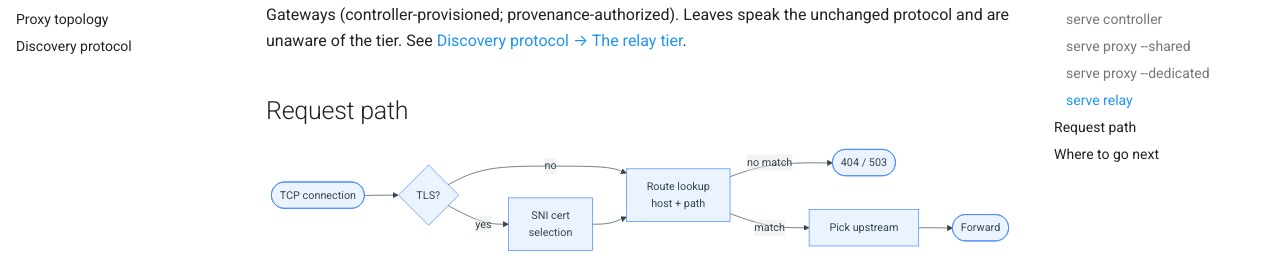
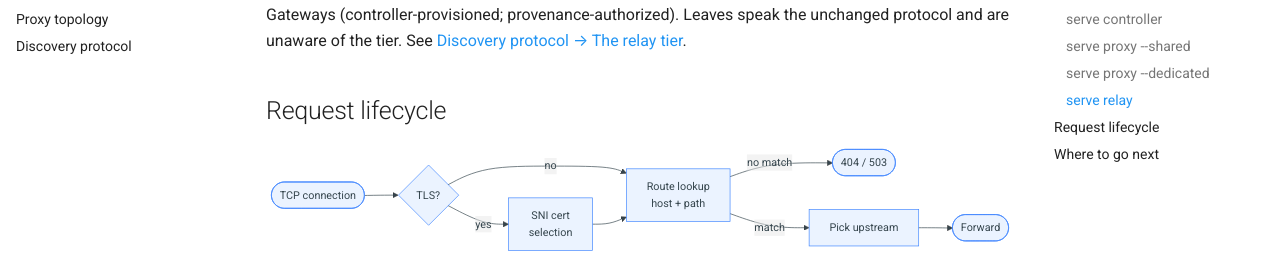
Before and after one commit to coxswain-labs/coxswain, an MkDocs documentation site: the page built from docs/src/architecture/index.md, in a window 1280 px wide and 900 px high, scrolled down 3036 px. Shown: the part 164-444 px from the top of the window. Built offline with MkDocs 1.6.1 and Material for MkDocs 9.7.7, drawn with Linux system fonts in a browser that asks for light colours; comment, search, counter and statistics services are not loaded; the version menu is left out.

Commit message:
docs: rename "Request path" section to "Request lifecycle"
"Request path" collided with the URL request path (the thing the route lookup
matches on); "Request lifecycle" is unambiguous and covers the TCP-accept ->
TLS -> route -> upstream flow the section describes.

Refs #606

Co-Authored-By: Claude Opus 4.8 (1M context) <noreply@anthropic.com>
Claude-Session: https://claude.ai/code/session_01M41fTZZMr5BPmdYWMAV18V

````diff
--- a/docs/src/architecture/index.md
+++ b/docs/src/architecture/index.md
@@ -76,7 +76,7 @@ Like the shared proxy, the dedicated proxy holds **zero Kubernetes API credentia
 
 A zero-RBAC discovery **cache**: a recursive node that subscribes to an upstream discovery stream (the controller) and re-publishes snapshots to downstream proxies, so the leader's snapshot fan-out scales O(relays) instead of O(nodes). A relay holds the same zero-Kubernetes-credentials invariant as a proxy. `relay --shared` fronts the shared pool; `relay --namespace <NS>` fronts one namespace's dedicated Gateways (controller-provisioned; provenance-authorized). Leaves speak the unchanged protocol and are unaware of the tier. See [Discovery protocol → The relay tier](discovery-protocol.md#the-relay-tier).
 
-## Request path
+## Request lifecycle
 
 ```mermaid
 flowchart LR
````
